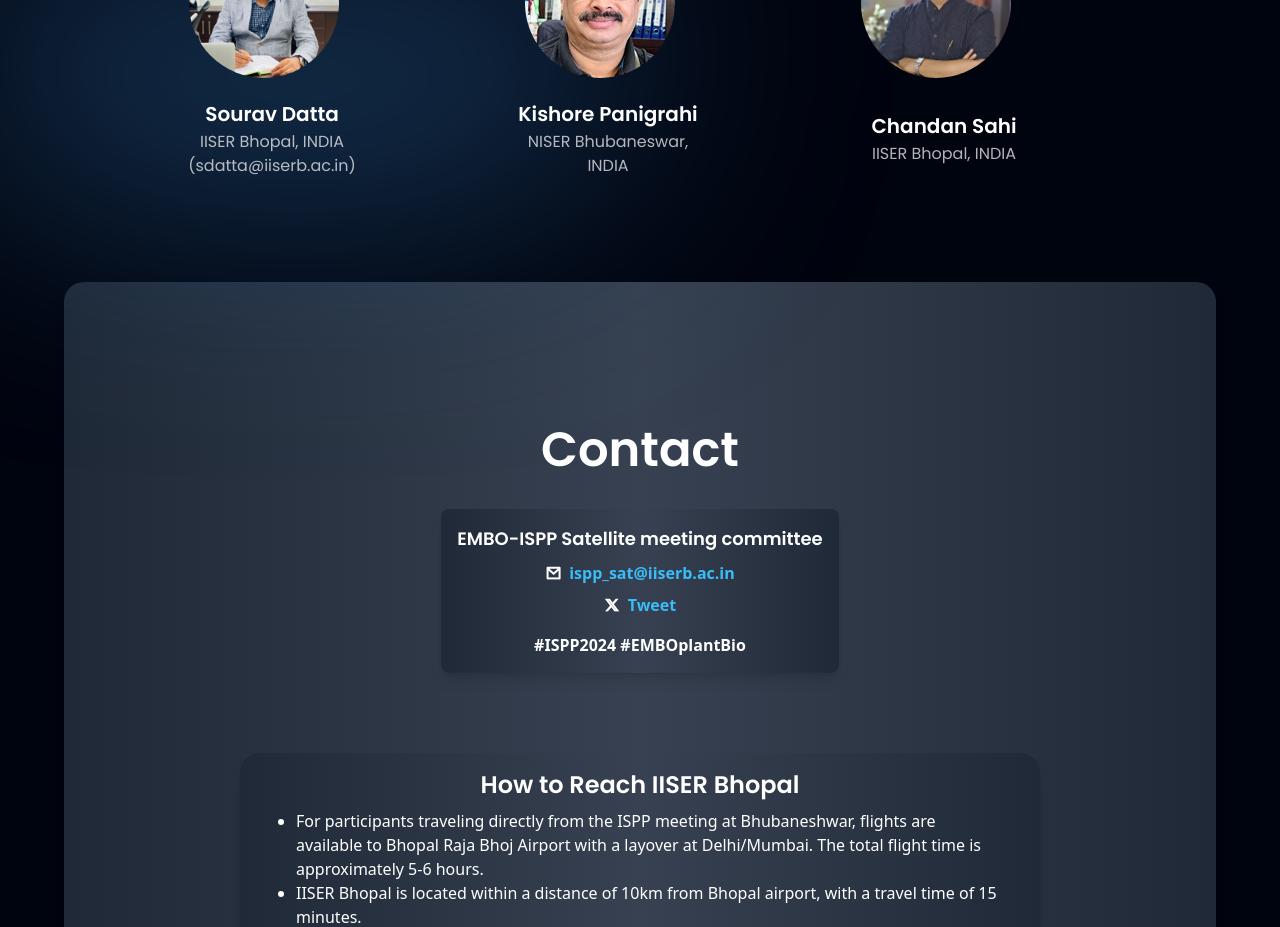
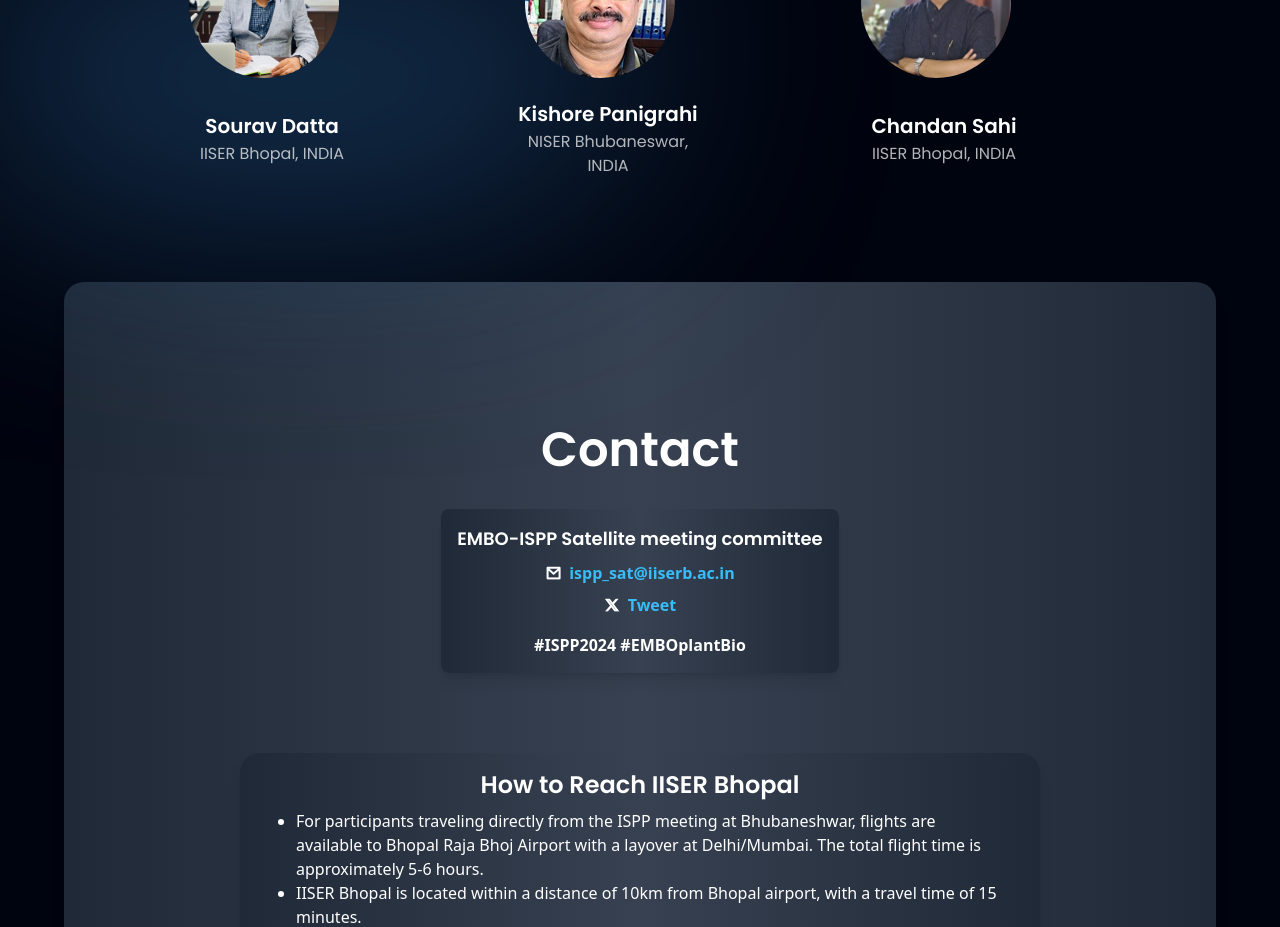
Before and after one commit to prathamdupare/workshop, a React (Vite) app: page / in a window 1280 px wide. Shown: the part 6600-7527 px from the top of the page. Built offline with nearby package versions, Linux system fonts and the light colour scheme.

Commit message:
removed title

```diff
--- a/src/constants/index.js
+++ b/src/constants/index.js
@@ -197,7 +197,7 @@ export const organizers = [
   {
     id: "feedback-1",
     name: "Sourav Datta",
-    title: "IISER Bhopal, INDIA (sdatta@iiserb.ac.in)",
+    title: "IISER Bhopal, INDIA",
     img: souravdatta,
   },
   {
```
